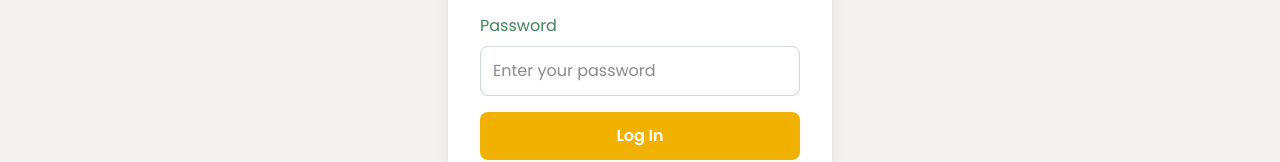
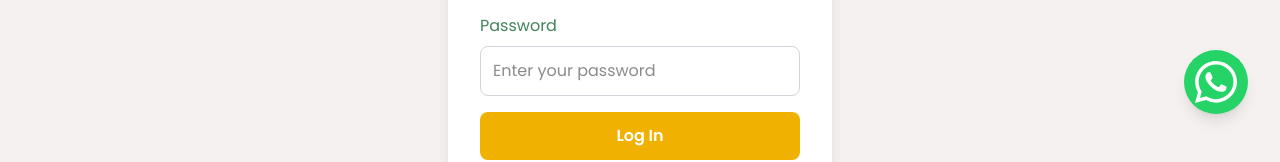
Before and after one commit to priyanka24081998/clairediamonds, a Next.js app: page /login in a window 1280 px wide. Shown: the part 638-800 px from the top of the page. Built offline with nearby package versions, Linux system fonts and the light colour scheme; no server answers.

Commit message:
chat box added

```diff
--- a/src/components/Header/index.tsx
+++ b/src/components/Header/index.tsx
@@ -4,12 +4,12 @@ import React from "react";
 import Link from "next/link";
 import Image from "next/image";
 import { FaSearch } from "react-icons/fa";
-import { FaInstagram, FaFacebookF, FaYoutube, FaPinterestP,  } from "react-icons/fa";
+import { FaInstagram, FaFacebookF, FaYoutube, FaPinterestP, } from "react-icons/fa";
 import { FaRegHeart } from "react-icons/fa6";
 import { FaXTwitter } from "react-icons/fa6";
 import { MdEmail } from "react-icons/md";
 import { HiOutlineShoppingBag } from "react-icons/hi2";
-// import { FaWhatsapp } from "react-icons/fa";
+import { FaWhatsapp } from "react-icons/fa";
 import Currency from "./Currency";
 import Profile from "./Profile";
 
@@ -18,6 +18,41 @@ const Header = () => {
     <>
       <div className="header w-full">
         <div className="">
+          <div
+
+            className="fixed bottom-4 right-4 z-[999]
+             md:bottom-6 md:right-6
+             lg:bottom-12 lg:right-8"
+          >
+            <a
+              href="https://wa.me/6354518849?text=Hello%20I%20have%20a%20question"
+              target="_blank"
+              rel="noopener noreferrer"
+              className="relative flex items-center justify-end group "
+              title="Message us on WhatsApp"
+            >
+
+              <span
+                className="absolute w-[200px] z-999 right-[50px] mr-3 px-3 py-2 bg-white text-gray-800 text-sm
+                 rounded-lg shadow-md whitespace-nowrap pointer-events-none
+                 transition-all duration-300 transform translate-x-1 group-hover:translate-x-0
+                 hidden group-hover:block"
+              >
+                Need Help? Chat with us!
+              </span>
+
+
+              <div
+                className="p-2 bg-[#25D366] rounded-full shadow-lg"
+              >
+                <FaWhatsapp
+                  className="w-8 h-8 text-white hover:text-[#128C7E]
+                   md:w-10 md:h-10
+                   lg:w-12 lg:h-12"
+                />
+              </div>
+            </a>
+          </div>
           <div className="w-full bg-[#9f7d48] text-[#f4f1f0]">
             <div className="header-menu container mx-auto py-2">
               <div className="px-4 sm:px-6 lg:px-8">
--- a/src/components/ShapeCategory/index.tsx
+++ b/src/components/ShapeCategory/index.tsx
@@ -39,7 +39,7 @@ const ShapeCategory = () => {
                     className="w-[100px] h-[10px] md:w-[150px] md:h-[15px] mt-4 mx-auto"
                 />
             </h2>
-            <div className="grid grid-cols-4 md:grid-cols-6 lg:grid-cols-6 xl:grid-cols-12 gap-6 px-4 md:px-8 mx-auto">
+            <div className="grid grid-cols-3 md:grid-cols-6 lg:grid-cols-6 xl:grid-cols-12 gap-6 px-4 md:px-8 mx-auto">
                 {shapes.map((shape) => (
                     <div key={shape.id} className="card mx-auto">
                         {/* Link for image */}
```
Lines whose indentation alone changed are shown as unchanged.
